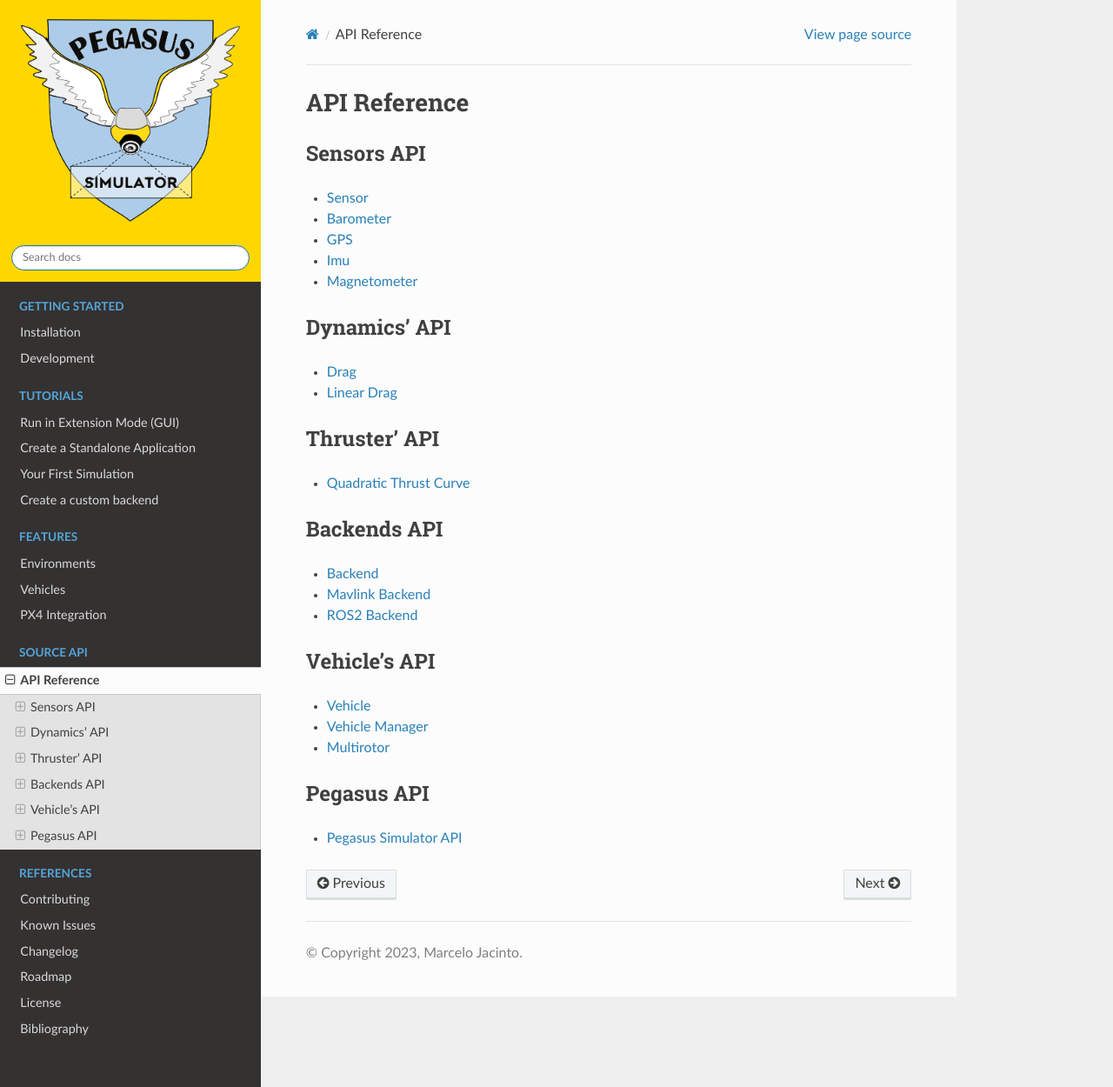
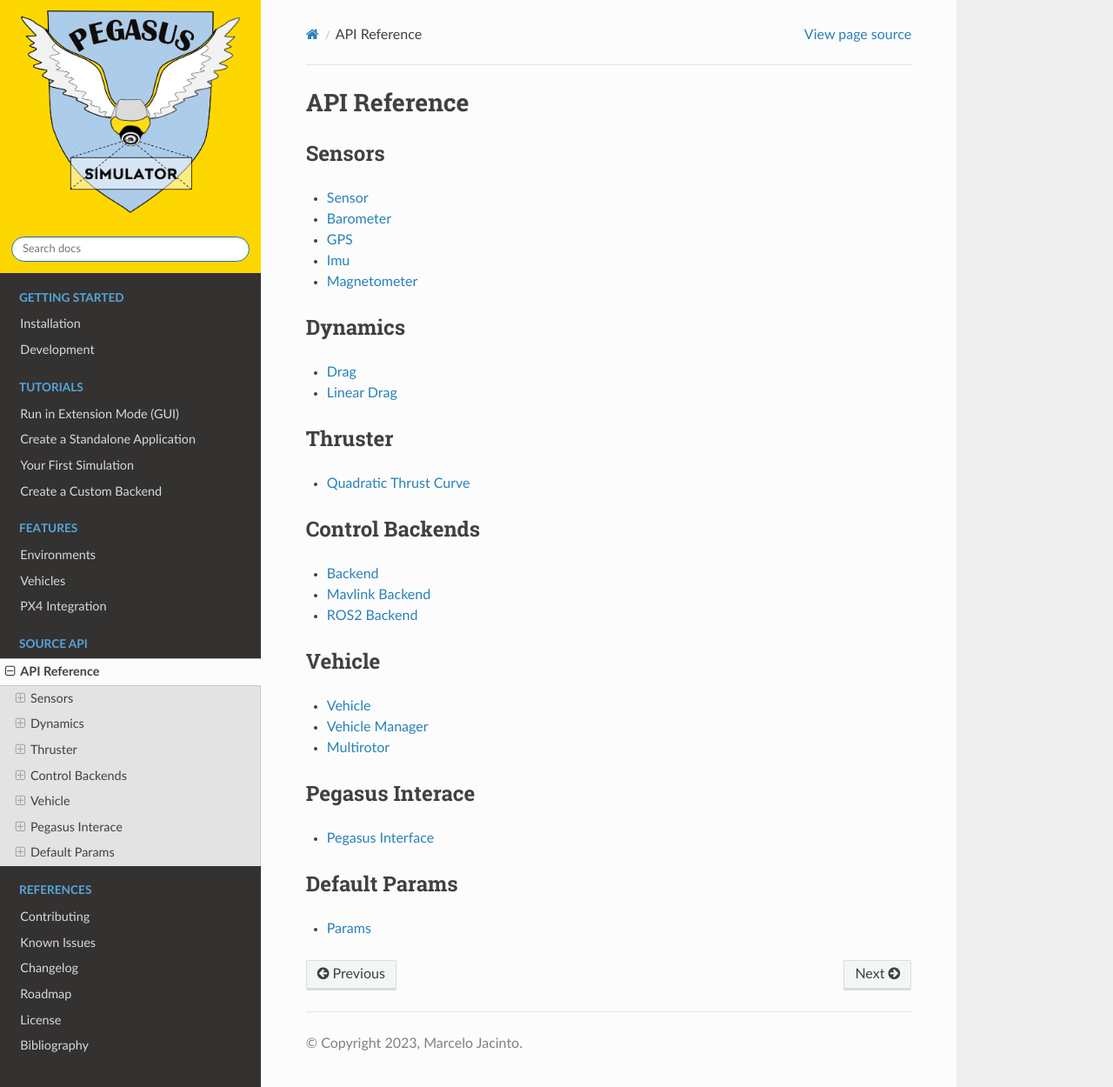
Before and after one commit to PegasusSimulator/PegasusSimulator, a Sphinx documentation site: the page built from docs/source/api/index.rst, in a window 1280 px wide and 1250 px high. Shown: the whole window at 87% size. Built offline with Sphinx 7.4.7 and the Read the Docs theme 2.0.0, drawn with Linux system fonts in a browser that asks for light colours.

Commit message:
doc: first simulation tutorial done

```diff
--- a/docs/source/api/index.rst
+++ b/docs/source/api/index.rst
@@ -1,8 +1,8 @@
 API Reference
 =============
 
-Sensors API
------------
+Sensors
+-------
 
 .. toctree::
    :maxdepth: 2
@@ -13,8 +13,8 @@
    sensors.imu
    sensors.magnetometer
 
-Dynamics' API
--------------
+Dynamics
+--------
 
 .. toctree::
    :maxdepth: 2
@@ -22,16 +22,16 @@
    dynamics.drag
    dynamics.linear_drag
 
-Thruster' API
--------------
+Thruster
+--------
 
 .. toctree::
    :maxdepth: 2
 
    thrusters.quadratic_thrust_curve
 
-Backends API
--------------
+Control Backends
+----------------
 
 .. toctree::
    :maxdepth: 2
@@ -40,8 +40,8 @@
    backends.mavlink_backend
    backends.ros2_backend
 
-Vehicle's API
--------------
+Vehicle
+-------
 .. toctree::
    :maxdepth: 2
 
@@ -49,9 +49,16 @@
    vehicles.vehicle_manager
    vehicles.multirotor
 
-Pegasus API
------------
+Pegasus Interace
+----------------
 .. toctree::
    :maxdepth: 2
 
    pegasus_interface
+
+Default Params
+--------------
+.. toctree::
+   :maxdepth: 2
+
+   params
--- a/docs/source/api/pegasus_interface.rst
+++ b/docs/source/api/pegasus_interface.rst
@@ -1,5 +1,5 @@
-Pegasus Simulator API
-=====================
+Pegasus Interface
+=================
 
 .. automodule:: pegasus.simulator.logic.interface.pegasus_interface
    :members:
--- a/docs/source/references/contributing.rst
+++ b/docs/source/references/contributing.rst
@@ -144,10 +144,10 @@
 Contributing with Assets
 ------------------------
 
-Creating 3D models is an hard and time consuming task. We encourage people to share their models they feel will be usefull
-with the community, as long as:
+Creating 3D models is an hard and time consuming task. We encourage people to share models that they feel will be usefull
+for the community, as long as:
 
-1. You make sure the assets are appropriately licensed.
+1. The assets are appropriately licensed.
 2. They can be distributed in an open-source repository.
 
 .. note::
--- a/docs/source/tutorials/create_custom_backend.rst
+++ b/docs/source/tutorials/create_custom_backend.rst
@@ -1,4 +1,4 @@
-Create a custom backend
+Create a Custom Backend
 =======================
 
 0. Preparation
--- a/docs/source/tutorials/create_standalone_application.rst
+++ b/docs/source/tutorials/create_standalone_application.rst
@@ -47,7 +47,9 @@
 take advantage of its ``callback system`` to declare that some functions defined by us should be called at every physics iteration,
 render iteration or every time there is a timeline event, such as pressing the start/stop button. In this case, the
 ``physics_callback`` method will be invoked at every physics step, the ``render_callback`` at every render step and
-``timeline_callback`` every time there is a timeline event. You can add as many callbacks as you want.
+``timeline_callback`` every time there is a timeline event. You can add as many callbacks as you want. After having all your
+callbacks defined, the ``world.reset()`` method should be invoked to initialize the ``physics context`` and set any existing
+robot joints (in this case there is none) to their default state.
 
 .. literalinclude:: ../../../examples/0_template_app.py
    :language: python
```
Also changed, not shown: docs/source/api/params.rst (added, +7 -0 lines), docs/source/tutorials/create_standalone_simulation.rst (+60 -2 lines), 1 other file.
